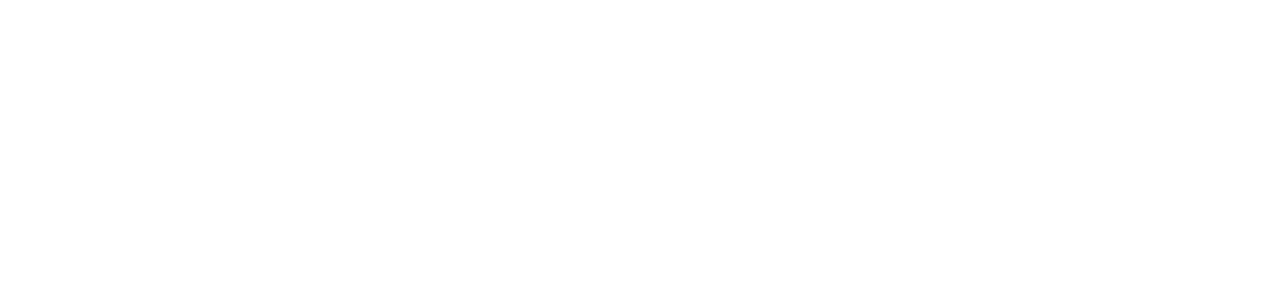
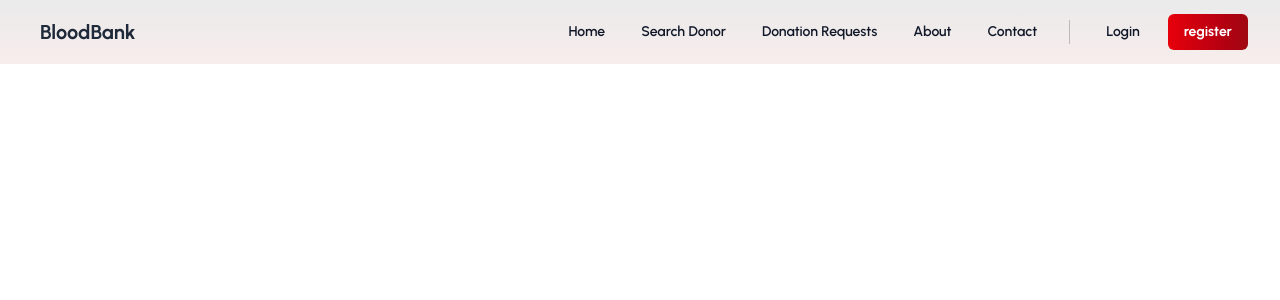
Before and after one commit to niloy1hasan/Blood-Donation-Application, a React (Vite) app: page / in a window 1280 px wide. Shown: the top 300 px of the page. Built offline with nearby package versions, Linux system fonts and the light colour scheme.

Commit message:
navbar added

```diff
--- /dev/null
+++ b/src/Components/Shared/Navbar/Navbar.jsx
@@ -0,0 +1,117 @@
+import React, { useState } from 'react';
+import { NavLink } from 'react-router';
+
+const Navbar = () => {
+    const [mobileMenuOpen, setMobileMenuOpen] = useState(false);
+
+  const navMenu = <>
+    <NavLink to={'/'} className={`text-gray-900 hover:bg-gray-100 px-3 py-2 rounded-md text-sm font-semibold`}>
+                  Home
+                </NavLink>
+
+                <a className="text-gray-900 hover:bg-gray-100 px-3 py-2 rounded-md text-sm font-semibold" href="#">
+                  Search Donor
+                </a>
+                <a className="text-gray-900 hover:bg-gray-100 px-3 py-2 rounded-md text-sm font-semibold" href="#">
+                  Donation Requests
+                </a>
+                <a className="text-gray-900 hover:bg-gray-100 px-3 py-2 rounded-md text-sm font-semibold" href="#">
+                  About
+                </a>
+                <a className="text-gray-900 hover:bg-gray-100 px-3 py-2 rounded-md text-sm font-semibold" href="#">
+                  Contact
+                </a>
+        </>;
+
+
+const mobileNavMenu = <>
+    <NavLink to={'/'} className="bg-gray-100 text-gray-900 block px-3 py-2 rounded-md text-base font-medium" href="#">
+            Home
+          </NavLink>
+
+          <a className="text-gray-900 hover:bg-gray-100 block px-3 py-2 rounded-md text-base font-medium" href="#">
+            Search Donor
+          </a>
+          <a className="text-gray-900 hover:bg-gray-100 block px-3 py-2 rounded-md text-base font-medium" href="#">
+            Donation Requests
+          </a>
+          <a className="text-gray-900 hover:bg-gray-100 block px-3 py-2 rounded-md text-base font-medium" href="#">
+            About
+          </a>
+          <a className="text-gray-900 hover:bg-gray-100 block px-3 py-2 rounded-md text-base font-medium" href="#">
+            Contact
+          </a>
+    </>;
+    return (
+        <>
+    <nav className="font-urbanist select-none bg-linear-to-b from-gray-bg to-lightred-bg/80 w-full">
+      <div className="max-w-7xl mx-auto px-2 sm:px-6 lg:px-8">
+        <div className="relative flex items-center justify-between h-16">
+          <div className="flex-1 flex items-center mr-5 justify-center sm:items-stretch sm:justify-start">
+            <div className="shrink-0 flex-1 flex items-center">
+              <NavLink to={'/'}>
+              <span className="ml-2 text-xl select-none font-bold text-gray-800">BloodBank</span>
+              </NavLink>
+            </div>
+
+            {/* Desktop Menu */}
+            <div className="hidden md:block sm:ml-6">
+              <div className="flex space-x-3">
+                {navMenu}
+              </div>
+            </div>
+          </div>
+
+          <div class="hidden md:block h-6 w-px bg-zinc-500/40"></div>
+
+
+          {/* Right side */}
+          <div className="absolute inset-y-0 right-0 flex items-center pr-2 sm:static sm:inset-auto sm:ml-6 sm:pr-0">
+            <div className="hidden sm:flex sm:items-center">
+              <a className="text-gray-900 hover:bg-gray-100 px-3 py-2 rounded-md text-sm font-semibold" href="#">
+                Login
+              </a>
+              <a className="ml-4 bg-linear-to-r from-red-600 to-red-800 text-white px-4 py-2 rounded-md text-sm font-bold hover:from-red-700 hover:to-red-900" href="#">
+                register
+              </a>
+            </div>
+
+            {/* Mobile Menu Button */}
+            <div className="sm:hidden">
+              <button
+                type="button"
+                onClick={() => setMobileMenuOpen(!mobileMenuOpen)}
+                className="inline-flex items-center justify-center p-2 rounded-md text-gray-400 hover:text-gray-500 hover:bg-gray-100 focus:outline-none"
+              >
+                <svg className="block h-6 w-6" xmlns="http://www.w3.org/2000/svg" fill="none" viewBox="0 0 24 24" stroke="currentColor">
+                  <path strokeLinecap="round" strokeLinejoin="round" strokeWidth="2" d="M4 6h16M4 12h16M4 18h16" />
+                </svg>
+              </button>
+            </div>
+          </div>
+        </div>
+      </div>
+
+      {/* Mobile Menu */}
+      {mobileMenuOpen && (
+        <div className="sm:hidden px-2 pt-2 pb-3 space-y-1">
+          {mobileNavMenu}
+
+          <div className="pt-4 pb-3 border-t border-gray-200">
+            <div className="flex items-center px-3 space-y-2 flex-col">
+              <a className="block w-full text-center text-gray-900 bg-gray-100 px-solutions py-2 rounded-md text-base font-medium" href="#">
+                Login
+              </a>
+              <a className="block w-full text-center bg-linear-to-r from-red-600 to-red-800 text-white px-3 py-2 rounded-md text-base font-medium" href="#">
+                register
+              </a>
+            </div>
+          </div>
+        </div>
+      )}
+    </nav>
+        </>
+    );
+};
+
+export default Navbar;
--- a/src/Layout/Root.jsx
+++ b/src/Layout/Root.jsx
@@ -1,9 +1,12 @@
 import React from 'react';
+import Navbar from '../Components/Shared/Navbar/Navbar';
+import { Outlet } from 'react-router';
 
 const Root = () => {
     return (
         <>
-
+            <Navbar></Navbar>
+            <Outlet></Outlet>
         </>
     );
 };
--- a/src/index.css
+++ b/src/index.css
@@ -9,10 +9,14 @@
 @plugin 'daisyui/theme' {
   name: "light";
   default: true;
-  /* --color-primary: #; */
+  --color-primary: #c00108;
 }
 
 @theme {
   --font-urbanist: "Urbanist", sans-serif;
   --font-inter: "Inter", sans-serif;
+  --color-gray-bg: #EAEAEA;
+  --color-lightred-bg: #f6e8e8;
+  --color-red-bold: #811719;
+  --color-red: #c00108;
 }
```
